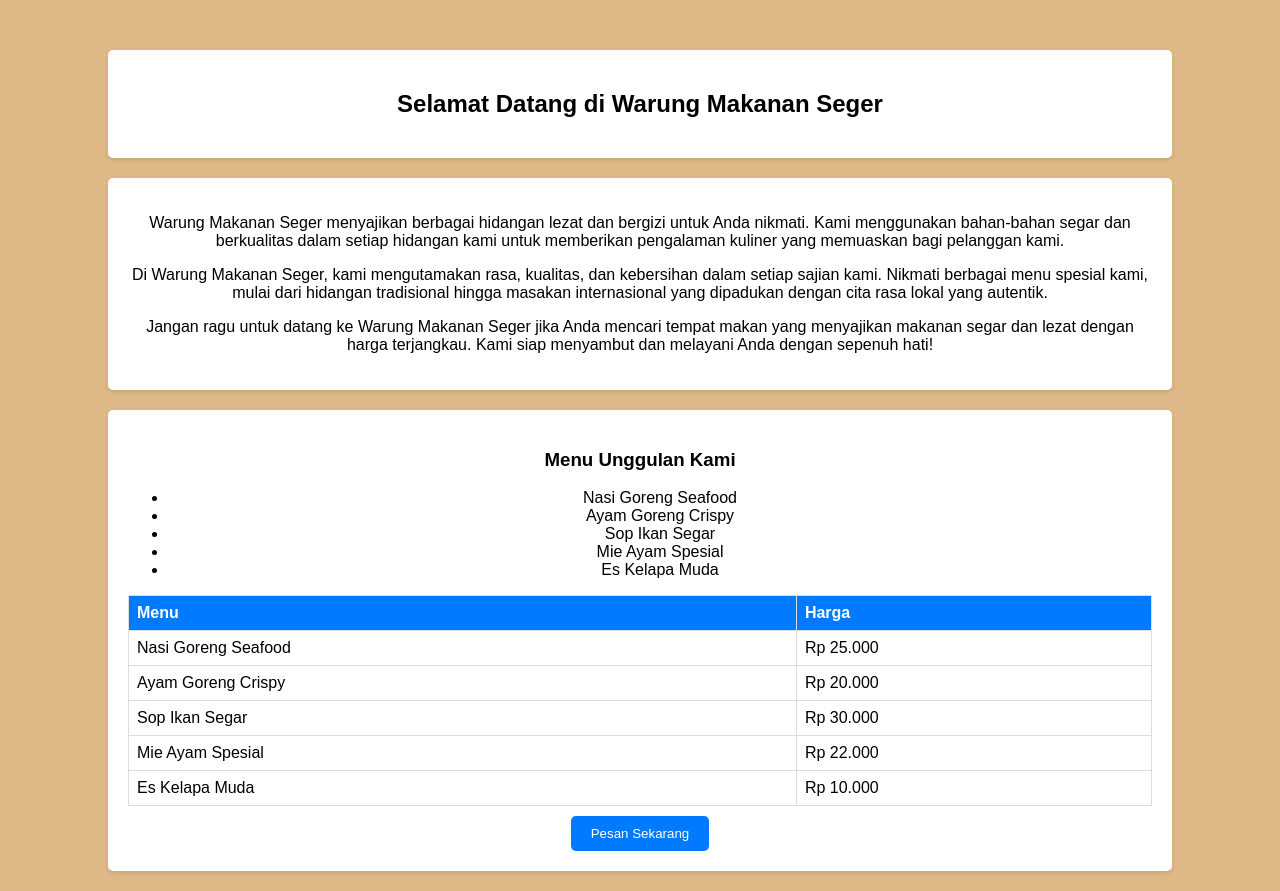
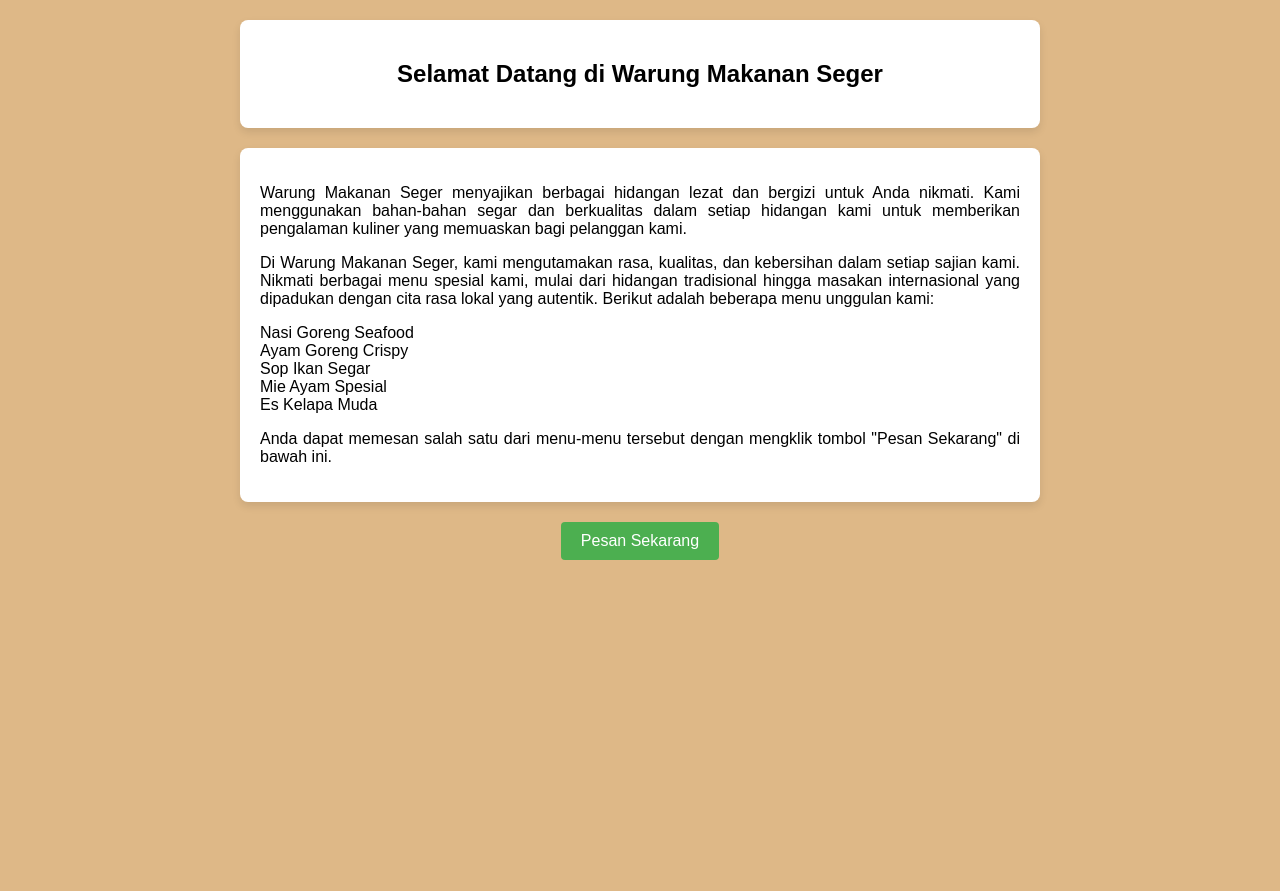
Before and after one commit to anggiaintan/Exercise1_203, a plain HTML site: page index.html in a window 1280 px wide. After the commit the page ends 800 px from the top, so only its background shows below. Drawn offline with Linux system fonts and the light colour scheme.

Commit message:
menghapus wrap ketiga

```diff
--- a/index.html
+++ b/index.html
@@ -13,11 +13,7 @@
     </div>
     <div class="box paragraph-box">
       <p>Warung Makanan Seger menyajikan berbagai hidangan lezat dan bergizi untuk Anda nikmati. Kami menggunakan bahan-bahan segar dan berkualitas dalam setiap hidangan kami untuk memberikan pengalaman kuliner yang memuaskan bagi pelanggan kami.</p>
-      <p>Di Warung Makanan Seger, kami mengutamakan rasa, kualitas, dan kebersihan dalam setiap sajian kami. Nikmati berbagai menu spesial kami, mulai dari hidangan tradisional hingga masakan internasional yang dipadukan dengan cita rasa lokal yang autentik.</p>
-      <p>Jangan ragu untuk datang ke Warung Makanan Seger jika Anda mencari tempat makan yang menyajikan makanan segar dan lezat dengan harga terjangkau. Kami siap menyambut dan melayani Anda dengan sepenuh hati!</p>
-    </div>
-    <div class="box list-table-box">
-      <h3>Menu Unggulan Kami</h3>
+      <p>Di Warung Makanan Seger, kami mengutamakan rasa, kualitas, dan kebersihan dalam setiap sajian kami. Nikmati berbagai menu spesial kami, mulai dari hidangan tradisional hingga masakan internasional yang dipadukan dengan cita rasa lokal yang autentik. Berikut adalah beberapa menu unggulan kami:</p>
       <ul>
         <li>Nasi Goreng Seafood</li>
         <li>Ayam Goreng Crispy</li>
@@ -25,38 +21,9 @@
         <li>Mie Ayam Spesial</li>
         <li>Es Kelapa Muda</li>
       </ul>
-      <table>
-        <thead>
-          <tr>
-            <th>Menu</th>
-            <th>Harga</th>
-          </tr>
-        </thead>
-        <tbody>
-          <tr>
-            <td>Nasi Goreng Seafood</td>
-            <td>Rp 25.000</td>
-          </tr>
-          <tr>
-            <td>Ayam Goreng Crispy</td>
-            <td>Rp 20.000</td>
-          </tr>
-          <tr>
-            <td>Sop Ikan Segar</td>
-            <td>Rp 30.000</td>
-          </tr>
-          <tr>
-            <td>Mie Ayam Spesial</td>
-            <td>Rp 22.000</td>
-          </tr>
-          <tr>
-            <td>Es Kelapa Muda</td>
-            <td>Rp 10.000</td>
-          </tr>
-        </tbody>
-      </table>
-      <button onclick="showAlert()">Pesan Sekarang</button>
+      <p>Anda dapat memesan salah satu dari menu-menu tersebut dengan mengklik tombol "Pesan Sekarang" di bawah ini.</p>
     </div>
+    <button class="pesan-button" onclick="showAlert()">Pesan Sekarang</button>
   </div>
 
   <script>
--- a/stylee.css
+++ b/stylee.css
@@ -2,79 +2,49 @@ body {
   font-family: Arial, sans-serif;
   margin: 0;
   padding: 0;
-    background-color:burlywood; /* Cream background color */
+  background-color:burlywood; /* Warna background cream */
 }
 
 .container {
-    display: flex;
-    flex-direction: column;
-    align-items: center;
-    margin-top: 50px;
+  max-width: 800px;
+  margin: 0 auto;
+  padding: 20px;
 }
 
 .box {
-    background-color: #fff;
+  background-color: #fff; /* Warna background kotak putih */
   padding: 20px;
-    border-radius: 5px;
-    box-shadow: 0px 2px 4px rgba(0, 0, 0, 0.1); /* Menambahkan shadow */
-    text-align: center;
   margin-bottom: 20px;
+  border-radius: 8px;
+  box-shadow: 0 4px 8px rgba(0, 0, 0, 0.1); /* Bayangan halus */
 }
 
 .title-box {
-    width: 80%; /* Lebar judul diperlebar */
+  text-align: center;
 }
 
 .paragraph-box {
-    width: 80%; /* Lebar paragraf diperlebar */
+  text-align: justify;
 }
 
-  .list-table-box {
-    width: 80%; /* Lebar daftar dan tabel diperlebar */
+ul {
+  list-style-type: none;
+  padding: 0;
 }
 
-  button {
+.pesan-button {
+  display: block;
+  margin: 0 auto;
   padding: 10px 20px;
+  background-color: #4CAF50; /* Warna background tombol hijau */
+  color: #fff;
   border: none;
-    background-color: #007bff;
-    color: #fff;
-    border-radius: 5px;
+  border-radius: 4px;
   cursor: pointer;
-    margin-top: 10px;
+  font-size: 16px;
+  transition: background-color 0.3s ease;
 }
 
-  img {
-    display: block;
-    margin: 0 auto;
-    max-width: 100%;
-    height: auto;
-    margin-bottom: 10px;
+.pesan-button:hover {
+  background-color: #45a049; /* Warna background tombol hijau saat dihover */
 }
-
-  table {
-    width: 100%;
-    border-collapse: collapse;
-  }
-
-  table, th, td {
-    border: 1px solid #ddd;
-  }
-
-  th, td {
-    padding: 8px;
-    text-align: left;
-  }
-
-  th {
-    background-color: #007bff;
-    color: #fff;
-  }
-
-.item {
-    display: flex;
-    align-items: center;
-  }
-
-  .item img {
-    margin-right: 10px; /* Jarak antara gambar dan teks */
-  }
```
Lines whose indentation alone changed are shown as unchanged.
